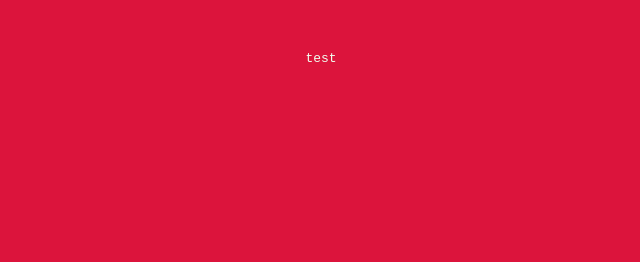
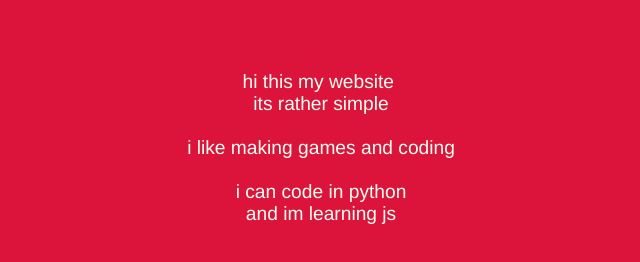
Before and after one commit to Chef-Keriyo/Chef-Keriyo.github.io, a plain HTML site: page index.html in a window 1280 px wide. Shown: the whole page, without its empty margins (319-959 px from the left). Drawn offline with Linux system fonts and the light colour scheme.

Commit message:
Update index.html

```diff
--- a/index.html
+++ b/index.html
@@ -3,6 +3,8 @@
     pre {
       color: honeydew;
       text-align: center;
+      font-size: 120%;
+      font-family: helvetica;
     }
 
     body {
@@ -12,15 +14,31 @@
   </style>
 
   <body>
-<pre>
+
+    <pre>
 
 
 </pre>
-    <pre>
-test
 
+    <pre id="wall">
 </pre>
+    <script>
+      fetch('https://raw.githubusercontent.com/Chef-Keriyo/Chef-Keriyo.github.io/main/wall%20of%20text.txt')
+        .then(response => {
+          if (!response.ok) {
+            throw new Error('Network response was not ok ' + response.statusText);
+          }
+          return response.text();
+        })
+        .then(data => {
+          document.getElementById("wall").innerHTML = data;
 
+        })
+        .catch(error => {
+          console.error('There has been a problem with your fetch operation:', error);
+        });
+
+    </script>
   </body>
 
 </html>
```
